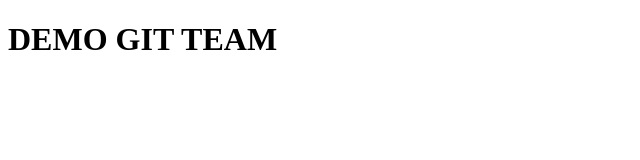
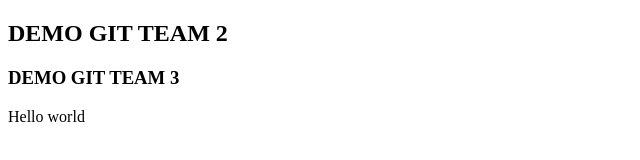
Before and after one commit to CuongPham132/trodua, a plain HTML site: page index.html in a window 1280 px wide. Shown: the whole page, without its empty margins (0-640 px from the left). Drawn offline with Linux system fonts and the light colour scheme.

Commit message:
Thêm tính năng mới trong file index.html

```diff
--- a/index.html
+++ b/index.html
@@ -9,7 +9,9 @@
 </head>
 
 <body>
-    <h1>DEMO GIT TEAM</h1>
+    <h2>DEMO GIT TEAM 2</h2>
+    <h3>DEMO GIT TEAM 3</h3>
+    <div>Hello world</div>
 </body>
 
 </html>
```
